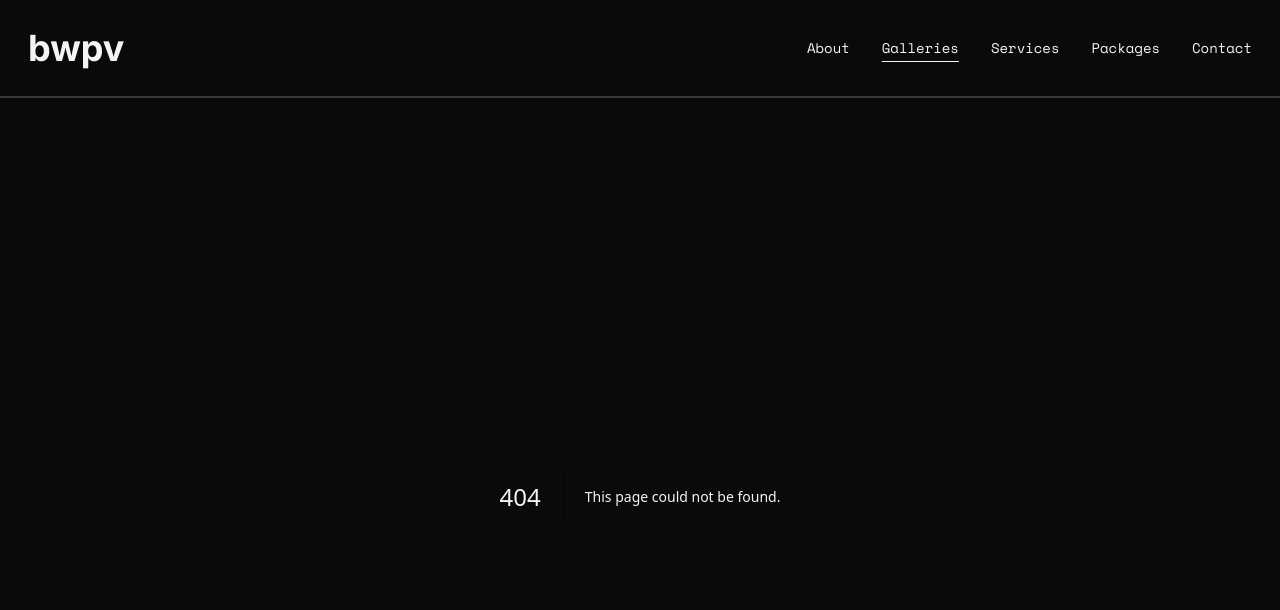
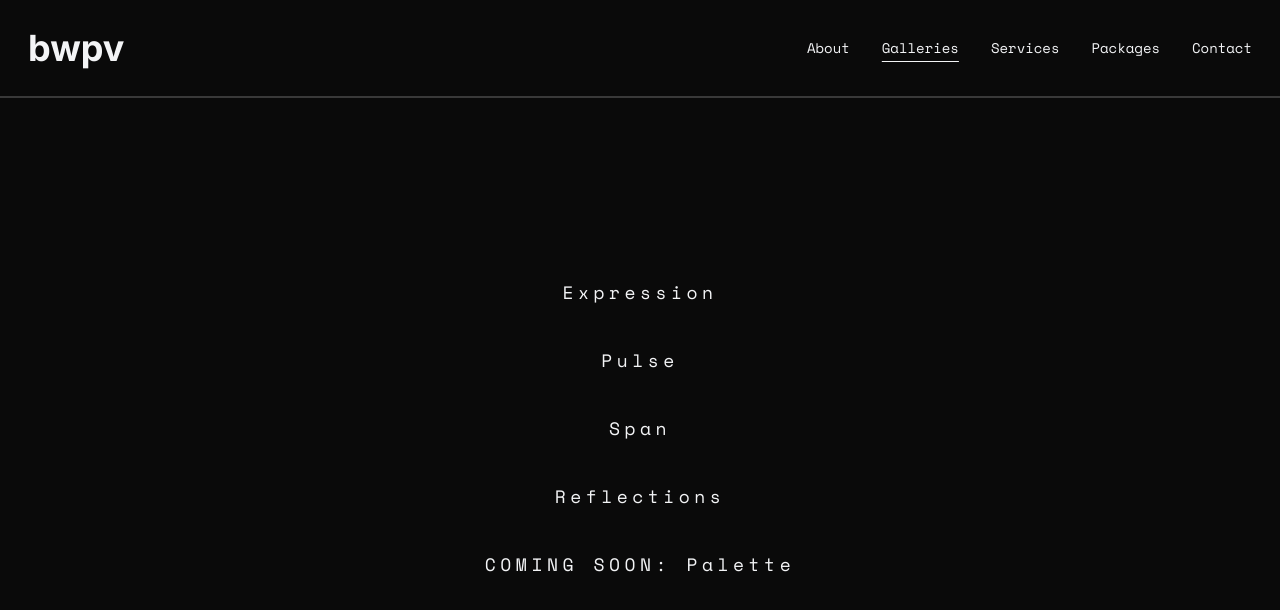
Before and after one commit to RoryTH/billy-weaver-portfolio-test, a Next.js app: page /galleries in a window 1280 px wide. Before the commit this address had no page. Shown: the top 610 px of the page. Built offline with nearby package versions, Linux system fonts and the light colour scheme.

Commit message:
Add 'Galleries' page

```diff
--- a/app/components/Gallery.tsx
+++ b/app/components/Gallery.tsx
@@ -1,4 +1,3 @@
-// components/ImageGallery.tsx
 import React, { FC } from 'react';
 import { motion } from 'framer-motion';
 import { PiCaretRight } from 'react-icons/pi';
--- /dev/null
+++ b/app/galleries/page.tsx
@@ -0,0 +1,86 @@
+'use client';
+import Image from 'next/image';
+import Link from 'next/link';
+import { FC, useState } from 'react';
+
+const links = [
+    {
+        href: '/galleries/expression',
+        label: 'Expression',
+        bgImage: 'expression.jpeg'
+    },
+    {
+        href: '/galleries/pulse',
+        label: 'Pulse',
+        bgImage: 'pulse.jpeg'
+    },
+    {
+        href: '/galleries/span',
+        label: 'Span',
+        bgImage: 'span.jpeg'
+    },
+    {
+        href: '/galleries/reflections',
+        label: 'Reflections',
+        bgImage: 'span.jpeg'
+    },
+    { href: '#', label: 'COMING SOON: Palette', bgImage: 'span.jpeg' }
+];
+
+interface LinkItemProps {
+    href: string;
+    label: string;
+    bgImage: string;
+    setBackgroundImage: (image: string) => void;
+    setShowBackground: (show: boolean) => void;
+}
+
+const LinkItem: FC<LinkItemProps> = ({
+    href,
+    label,
+    bgImage,
+    setBackgroundImage,
+    setShowBackground
+}) => (
+    <h2 className="text-lg mb-10 tracking-extraWide z-10">
+        <Link
+            href={href}
+            onMouseEnter={() => {
+                setBackgroundImage(bgImage);
+                setShowBackground(true);
+            }}
+            onMouseLeave={() => {
+                setShowBackground(false);
+            }}
+        >
+            {label}
+        </Link>
+    </h2>
+);
+
+export default function Galleries() {
+    const [backgroundImage, setBackgroundImage] = useState('');
+    const [showBackground, setShowBackground] = useState(false); // New state to control visibility
+
+    return (
+        <div className="flex flex-col h-[calc(100vh-96px)] w-full justify-center items-center fadeIn relative p-5">
+            <div
+                className="absolute h-full w-full transition-opacity duration-700"
+                style={{
+                    backgroundImage: `url('/${backgroundImage}')`,
+                    backgroundSize: 'cover',
+                    backgroundPosition: 'center',
+                    opacity: showBackground ? 1 : 0
+                }}
+            ></div>
+            {links.map((link) => (
+                <LinkItem
+                    key={link.label}
+                    {...link}
+                    setBackgroundImage={setBackgroundImage}
+                    setShowBackground={setShowBackground}
+                />
+            ))}
+        </div>
+    );
+}
```
